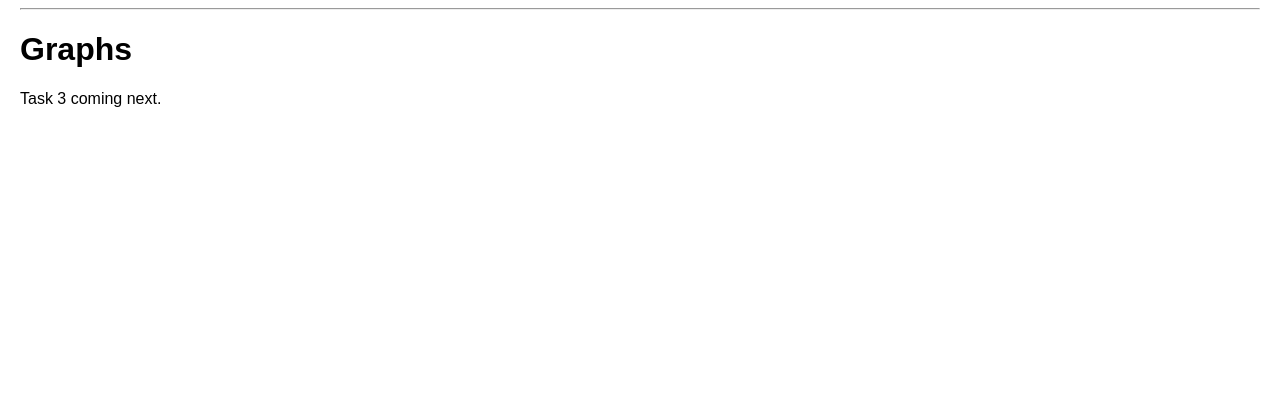
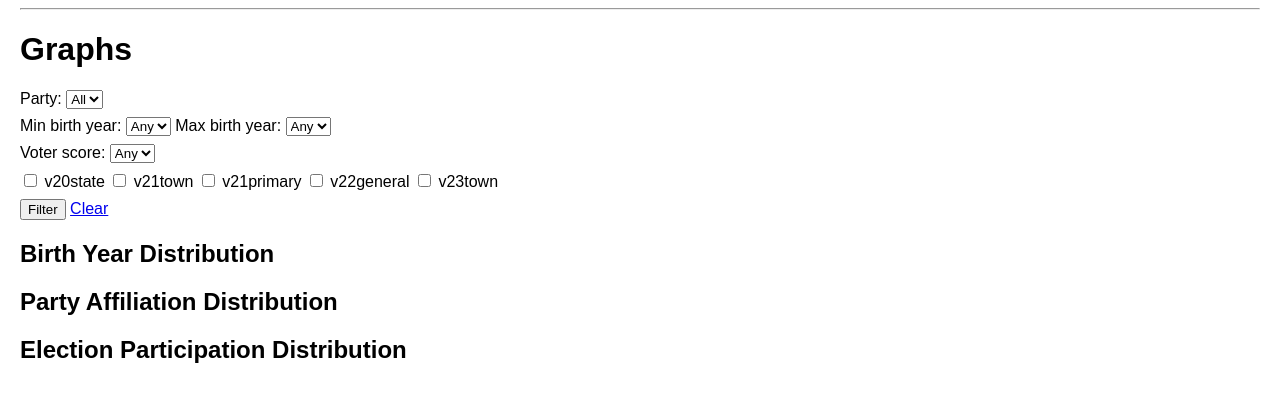
Before and after one commit to jijingxianji/CS412-26Spring, a Django app: template voter_analytics/templates/voter_analytics/graphs.html in a window 1280 px wide. Shown: the part 38-440 px from the top of the page. Run offline with Django 5.2, Linux system fonts and the light colour scheme; the template is opened without the code that fills it, so the values that code supplies are empty; parts of the project's set-up code (start-up, migrations or seed data) failed here and were passed over; some libraries are stand-ins or nearby versions.

Commit message:
Complete A7 graphs with plotly and filtering

```diff
--- a/voter_analytics/templates/voter_analytics/graphs.html
+++ b/voter_analytics/templates/voter_analytics/graphs.html
@@ -1,6 +1,75 @@
 {% extends 'voter_analytics/base.html' %}
 
 {% block content %}
+<script src="https://cdn.plot.ly/plotly-latest.min.js"></script>
+
 <h1>Graphs</h1>
-<p>Task 3 coming next.</p>
+
+<form method="get">
+    <div>
+        <label>Party:</label>
+        <select name="party">
+            <option value="">All</option>
+            {% for p in party_choices %}
+                <option value="{{ p }}" {% if selected_party == p %}selected{% endif %}>
+                    {{ p }}
+                </option>
+            {% endfor %}
+        </select>
+    </div>
+
+    <div>
+        <label>Min birth year:</label>
+        <select name="min_year">
+            <option value="">Any</option>
+            {% for y in year_choices %}
+                <option value="{{ y }}" {% if selected_min_year == y|stringformat:"s" %}selected{% endif %}>
+                    {{ y }}
+                </option>
+            {% endfor %}
+        </select>
+
+        <label>Max birth year:</label>
+        <select name="max_year">
+            <option value="">Any</option>
+            {% for y in year_choices %}
+                <option value="{{ y }}" {% if selected_max_year == y|stringformat:"s" %}selected{% endif %}>
+                    {{ y }}
+                </option>
+            {% endfor %}
+        </select>
+    </div>
+
+    <div>
+        <label>Voter score:</label>
+        <select name="voter_score">
+            <option value="">Any</option>
+            {% for s in score_choices %}
+                <option value="{{ s }}" {% if selected_score == s|stringformat:"s" %}selected{% endif %}>
+                    {{ s }}
+                </option>
+            {% endfor %}
+        </select>
+    </div>
+
+    <div>
+        <label><input type="checkbox" name="v20state" {% if checked_v20state %}checked{% endif %}> v20state</label>
+        <label><input type="checkbox" name="v21town" {% if checked_v21town %}checked{% endif %}> v21town</label>
+        <label><input type="checkbox" name="v21primary" {% if checked_v21primary %}checked{% endif %}> v21primary</label>
+        <label><input type="checkbox" name="v22general" {% if checked_v22general %}checked{% endif %}> v22general</label>
+        <label><input type="checkbox" name="v23town" {% if checked_v23town %}checked{% endif %}> v23town</label>
+    </div>
+
+    <button type="submit">Filter</button>
+    <a href="{% url 'graphs' %}">Clear</a>
+</form>
+
+<h2>Birth Year Distribution</h2>
+{{ birth_chart|safe }}
+
+<h2>Party Affiliation Distribution</h2>
+{{ party_chart|safe }}
+
+<h2>Election Participation Distribution</h2>
+{{ election_chart|safe }}
 {% endblock %}
```
Also changed, not shown: voter_analytics/views.py (+112 -15 lines).
